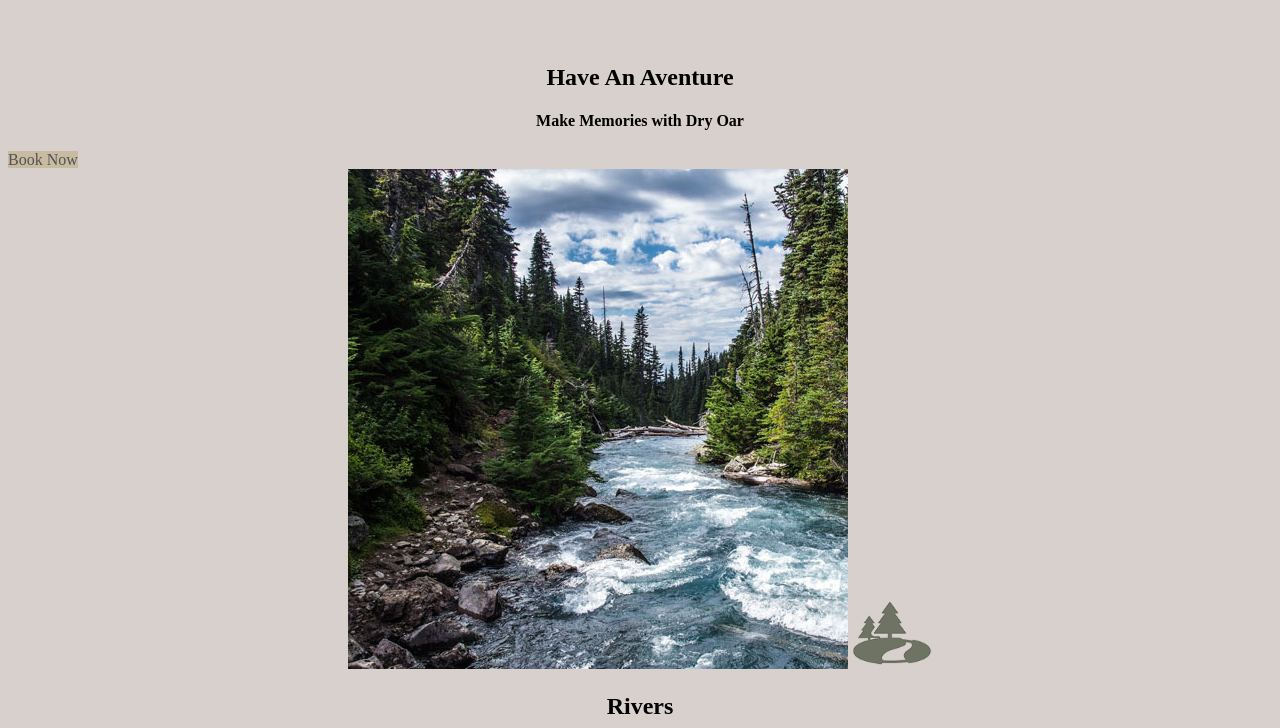
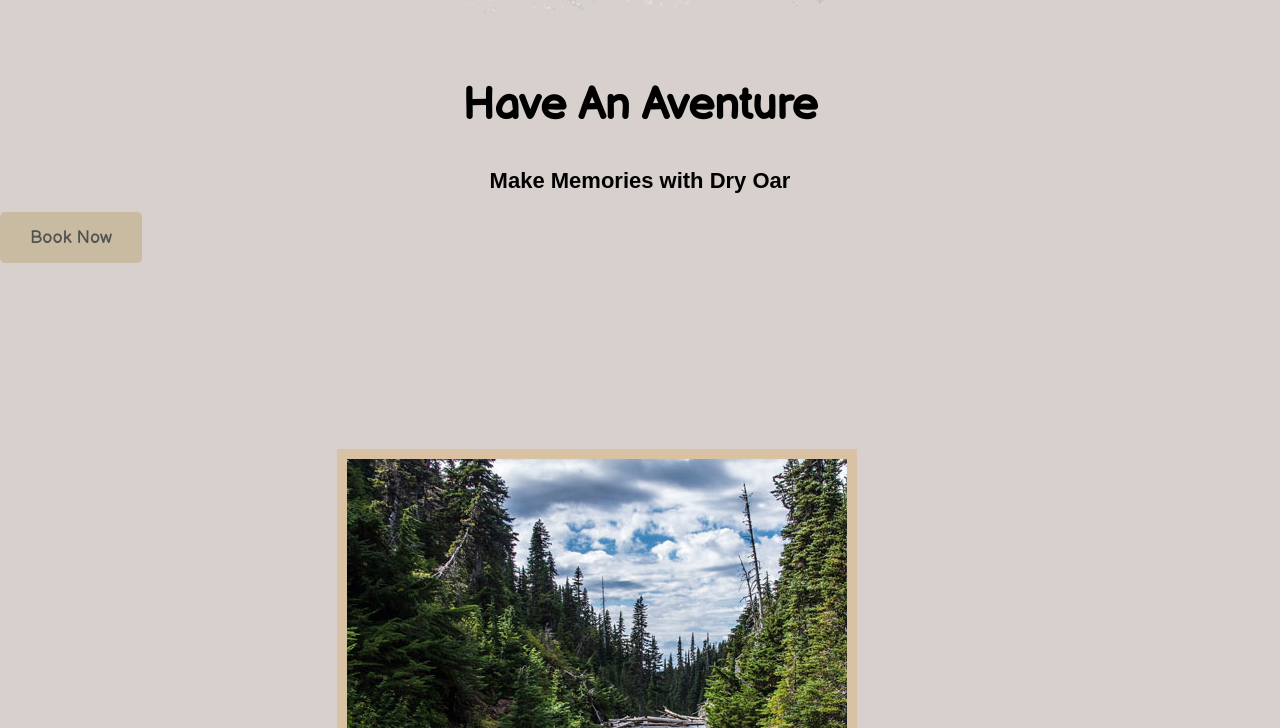
Before and after one commit to pmark2047/wdd130, a plain HTML site: page wwr/index.html in a window 1280 px wide. Shown: the part 912-1640 px from the top of the page. Drawn offline with Linux system fonts and the light colour scheme.

Commit message:
added more html and css

```diff
--- a/wwr/styles/site-plan-rafting.css
+++ b/wwr/styles/site-plan-rafting.css
@@ -3,6 +3,7 @@
 Any spaces in your font name should be replaced with a +.
 Fonts are separated by a & */
 @import url('https://fonts.googleapis.com/css2?family=Merriweather&display=swap" rel="stylesheet');
+
 
 :root {
   /* change the values below to your colors from your palette */
--- a/wwr/styles/style.css
+++ b/wwr/styles/style.css
@@ -1,3 +1,6 @@
+
+@import url('https://fonts.googleapis.com/css2?family=Balsamiq+Sans:ital@0;1&display=swap');
+
 #content {
     max-width: 1600px;
     margin: 0 auto;
@@ -5,6 +8,14 @@
 
 body {
     background-color: #d7d0cc;
+    font-family: Arial, sans-serif;
+    font-size: 22px;
+    margin: 0;
+    padding: 0;
+}
+
+h2 {
+    margin: 0;
 }
 
 header {
@@ -15,6 +26,7 @@ nav a {
     text-align: center;
     text-decoration: none;
     color: whitesmoke;
+    padding: 35px;
 }
 
 nav a:hover, .join:hover {
@@ -23,19 +35,26 @@ nav a:hover, .join:hover {
 
 .home-title {
     color: black;
+    font-family: 'Balsamiq Sans', sans-serif;
+    font-size: 2em;
+    margin-top: 10px;
 }
 
 .book, .join {
     color: #525252;
     text-decoration: none;
     background-color: #c9bba1;
+    font-family: 'Balsamiq Sans', sans-serif;
+    font-size: 18px;
+    padding: 15px 30px;
+    margin-top: 50px;
+    border-radius: 5px;
 }
 
 .book:hover, .join:hover {
     color: rgb(185, 185, 185);
     background-color: #6a5e4b;
 }
-
 
 #hero-msg h1, #hero-msg h4 {
     text-align: center;
@@ -53,6 +72,18 @@ main section {
     text-align: center;
 }
 
+.card-img {
+    border: 10px solid #d9c2a3;
+}
+
+main section img {
+    box-sizing: border-box;
+}
+
+.rivers-card, .camping-card, .rapids-card {
+    margin: 200px 0;
+}
+
 #background {
     height: 725px;
     background-color: rgb(218, 200, 171);
@@ -61,11 +92,25 @@ main section {
 .msg {
     background-color: rgb(63, 74, 59);
     color: whitesmoke;
+    padding: 35px;
+}
+
+.msg p {
+    font-family: 'Balsamiq Sans', sans-serif;
+    font-size: .8em;
+    line-height: 1.53em;
+    padding-bottom: 15px;
 }
 
 footer {
     background-color: rgb(63, 74, 59);
     color: whitesmoke;
+    padding: 25px 50px;
+    margin-top: 200px;
+}
+
+footer .social img {
+    padding-top: 15px;
 }
 
 footer a {
@@ -79,8 +124,14 @@ footer a:hover {
 
 .logo {
     width: 80px;
+    padding-top: 10px;
+}
+
+#logo_link {
+    padding-top: 5px;
 }
 
 .icon {
     width: 80px;
+    padding-top: 10px;
 }
```
